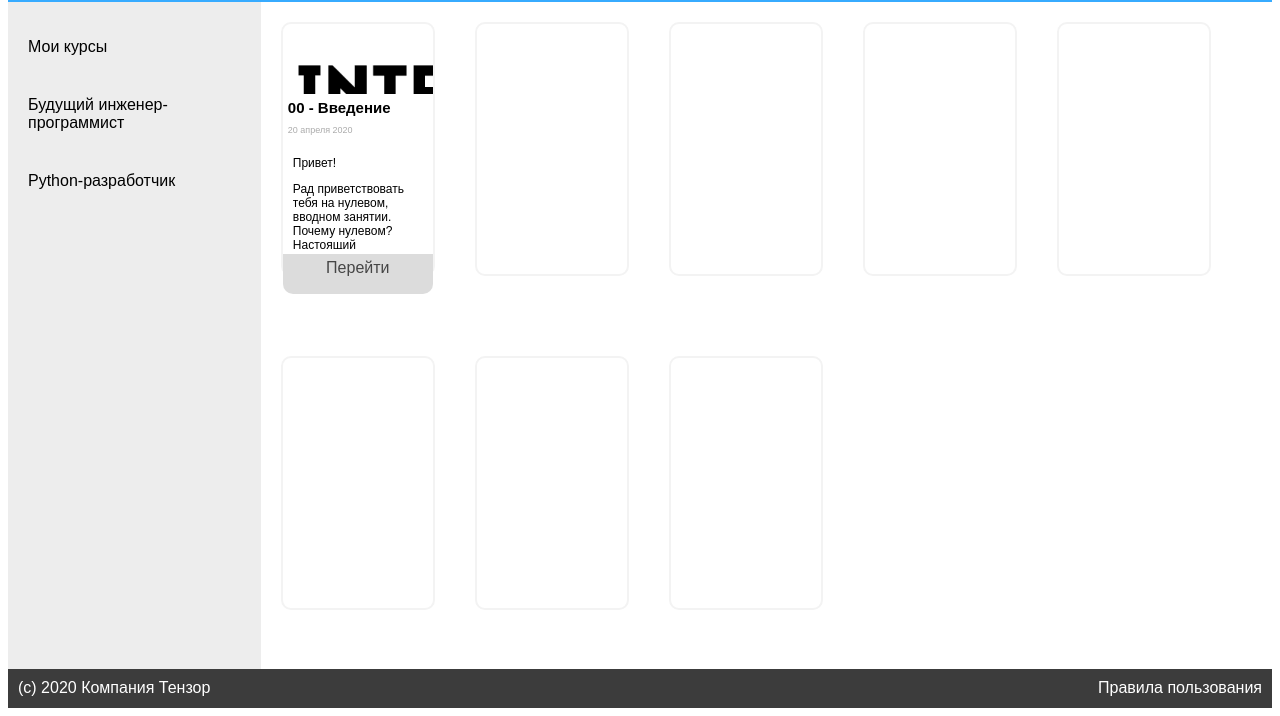
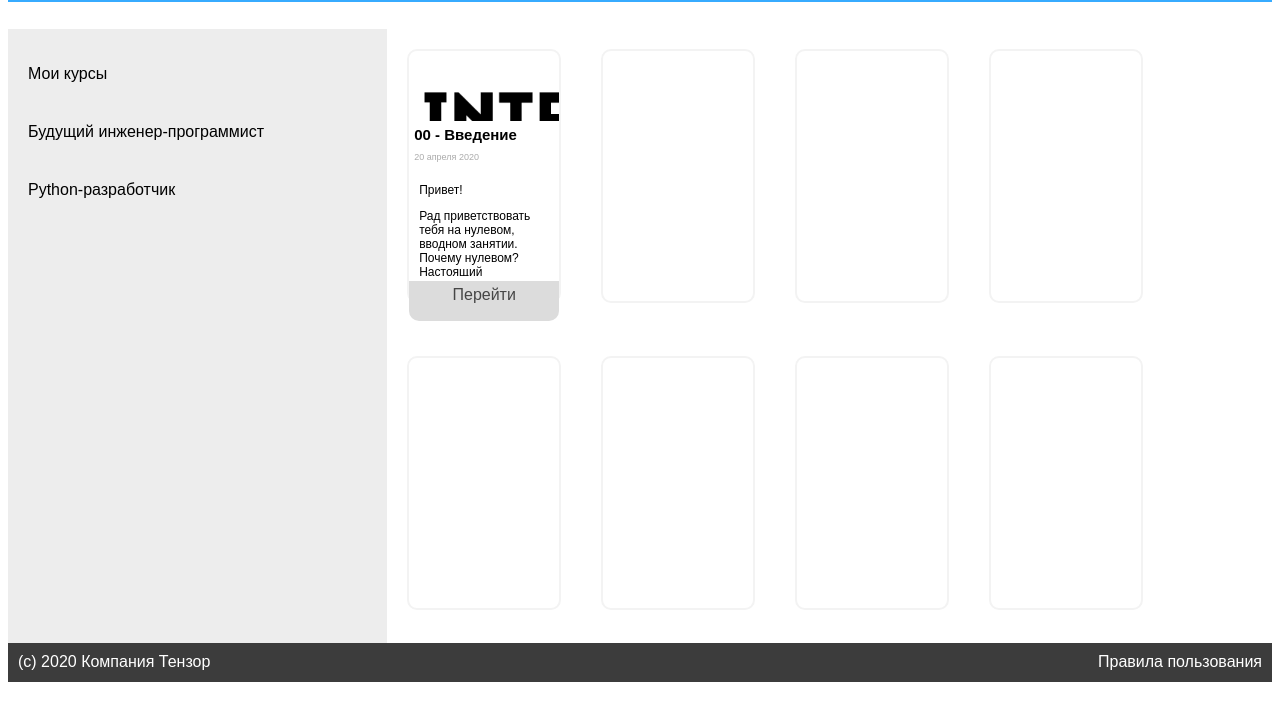
Before and after one commit to akarasenko/tensor-course, a website: page public/index.html in a window 1280 px wide. Shown: the part 84-800 px from the top of the page. Drawn offline with Linux system fonts and the light colour scheme.

Commit message:
task 2 header, aside, main, footer as flex elements

```diff
--- a/public/css/styles.css
+++ b/public/css/styles.css
@@ -1,8 +1,11 @@
 body{
+    display: flex;
+    flex-flow: row wrap;
     font-family: sans-serif;
 }
 
 header{
+    flex: 1 100%;
     display: flex;
     flex-flow: row wrap;
     align-content: center;
@@ -19,12 +22,8 @@ header > div{
     flex-grow: 1;
 }
 
-main{
-    background-color: #FFFFFF;
-    height: 85%;
-}
-
 footer{
+    flex: 1 100%;
     display: flex;
     flex-flow: row wrap;
     align-content: center;
@@ -41,18 +40,13 @@ footer > div{
     flex-grow: 1;
 }
 
-main{
-    display: flex;
-    flex-flow: row wrap;
-}
-
-main > aside{
-    flex: 1 20%;
+aside{
+    flex: 1 30%;
     background: #EDEDED;
 }
 
-main > div{
-    flex: 1 80%;
+main{
+    flex: 3 70%;
     display: flex;
     flex-direction: row;
     flex-wrap: wrap;
--- a/public/index.html
+++ b/public/index.html
@@ -6,7 +6,7 @@
    <title>Занятие 2: Флексы, адаптивки, БЭМ и DOM</title>
 </head>
 
-<body css="wrapper">
+<body>
    <header>
       <div><span  class="header__logo">Онлайн-школа Тензор</span></div>
       <div class="header__freespace"></div>
@@ -27,15 +27,15 @@
       </div>
    </header>
 
-   <main>
-      <aside>
+   <aside>
          <ul>
             <li>Мои курсы</li>
             <li>Будущий инженер-программист</li>
             <li>Python-разработчик</li>
          </ul>
-      </aside>
-      <div class = "content">
+   </aside>
+
+   <main>
          <div class="lecture-card">
                <div class="lecture-card__image"></div>
                <div class="lecture-card__description">
@@ -56,8 +56,7 @@
          <div class="lecture-card"></div>
          <div class="lecture-card"></div>
          <div class="lecture-card"></div>
-      </div>
-   </main>
+      </main>
 
    <footer>
       <div class="footer__right">(c) 2020 Компания Тензор</div>
```
